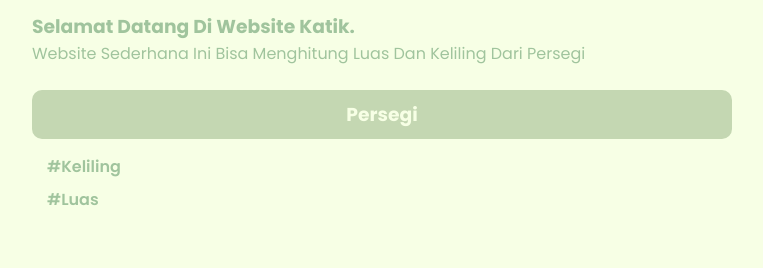
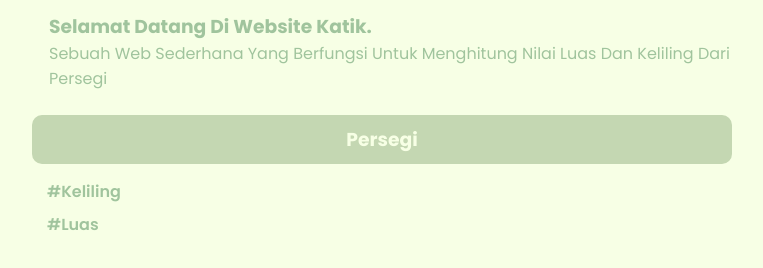
Before and after one commit to revou-fundamental-course/8-jan-24-Nopalss, a plain HTML site: page index.html in a window 1280 px wide. Both pictures are taken after a click on the icon 965 px from the left and 52 px from the top of the page. Shown: the part 76-344 px from the top of the page, without its empty margins (258-1021 px from the left). Drawn offline with nearby package versions, Linux system fonts and the light colour scheme.

Commit message:
final web katik

```diff
--- a/css/style.css
+++ b/css/style.css
@@ -150,7 +150,7 @@ main {
   border-radius: 10px;
 }
 .keterangan {
-  margin: 3px 6px;
+  margin: 3px 8px;
 }
 .hasil {
   margin: auto;
@@ -209,6 +209,7 @@ main {
   transition: all 0.5s ease;
 }
 .info {
+  margin-left: 17px;
   margin-top: 15px;
   display: none;
 }
--- a/index.html
+++ b/index.html
@@ -36,7 +36,7 @@
       <div class="info">
         <h3>selamat datang di website katik.</h3>
         <p>
-          website sederhana ini bisa menghitung luas dan keliling dari persegi
+          sebuah web sederhana yang berfungsi untuk menghitung nilai luas dan keliling dari persegi
         </p>
       </div>
     </header>
```
